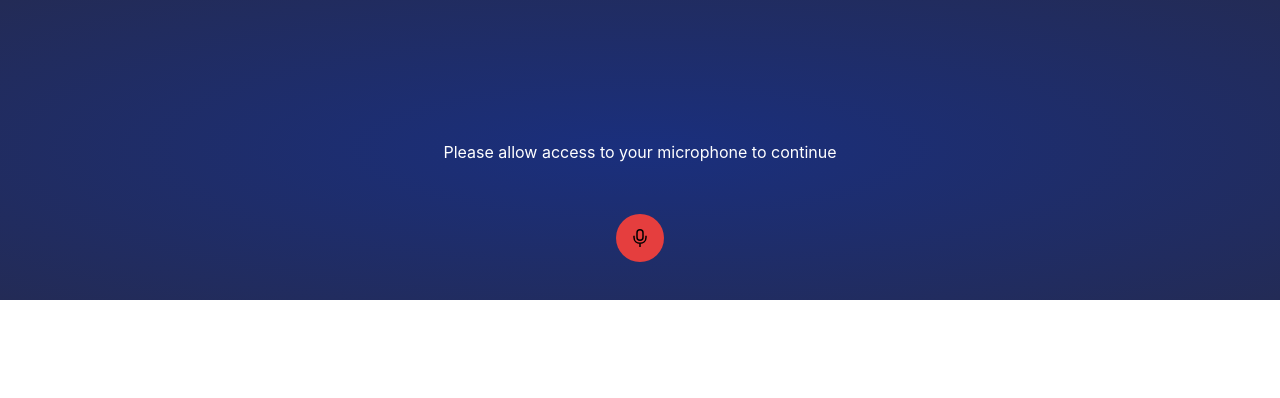
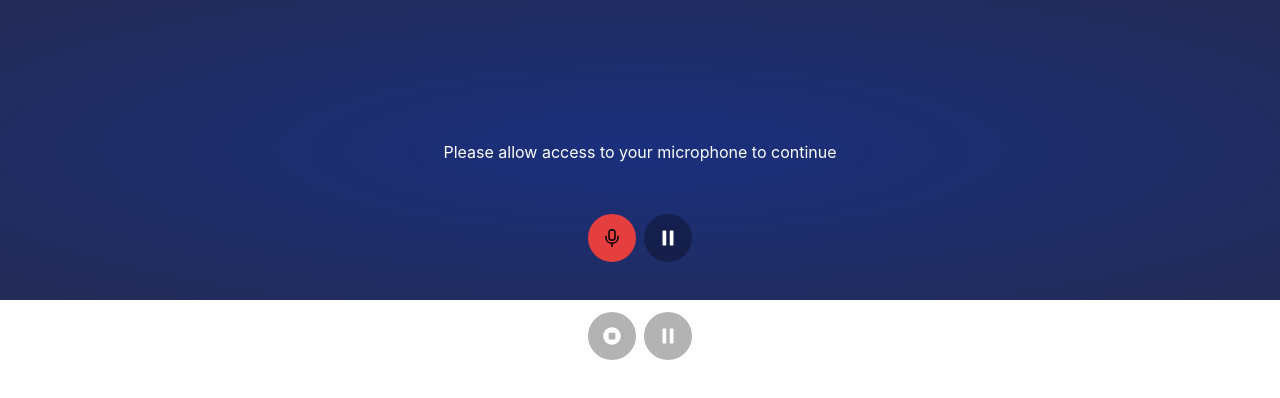
Before and after one commit to Purple-Sound/Purple-Sound-Web-App, a React (Vite) app: page / in a window 1280 px wide. Shown: the top 398 px of the page. Built offline with nearby package versions, Linux system fonts and the light colour scheme; no server answers.

Commit message:
Create New components Add Pause Button component Add Resume Button component

```diff
--- a/src/features/recorder/index.tsx
+++ b/src/features/recorder/index.tsx
@@ -1,7 +1,9 @@
 import { useState, useEffect } from "react";
-import { VStack, Text, TextProps, IconButtonProps } from "@chakra-ui/react";
+import { VStack, Text, TextProps, IconButtonProps, HStack } from "@chakra-ui/react";
 import { useMicrophoneStatus } from "../../hooks/use-microphone-status";
 import RecordButton from "./record-button";
+import PauseButton from "./pause-button";
+import StopButton from "./stop-button";
 
 function RecorderText(props: TextProps): JSX.Element {
   const micStatus = useMicrophoneStatus();
@@ -24,32 +26,58 @@ function MicButton(props: IconButtonProps): JSX.Element {
   return <RecordButton {...props} disabled={micStatus !== "granted"} />;
 }
 
-function handleMicPermissionSuccess() {}
+// referenced and modified from https://web.dev/media-recording-audio/#save-the-data-from-the-microphone
 
 const Recorder = (): JSX.Element => {
   const [isRecording, setIsRecording] = useState(false);
   const micStatus = useMicrophoneStatus();
+  const [audioStream, setAudioStream] = useState(
+    null as unknown as MediaStream
+  );
+  const [audioData, setAudioData] = useState([] as Blob[]);
+  const [mediaRecorder, setMediaRecorder] = useState(
+    null as unknown as MediaRecorder
+  );
+  const [recordedChunks, setRecordedChunks] = useState([] as Blob[]);
 
-  // get access to the mic
+  // request access to the audio stream
   useEffect(() => {
     navigator.mediaDevices
       .getUserMedia({ audio: true, video: false })
-      .then(handleMicPermissionSuccess);
+      .then((stream) => {
+        setAudioStream(stream);
+      })
+      .catch(console.error);
   }, [micStatus]);
 
-  const handleRecordButtonClick = (
-    e: React.MouseEvent<HTMLButtonElement, MouseEvent>
-  ) => {
-    setIsRecording;
-  };
+  function startRecording() {
+    if (mediaRecorder && mediaRecorder.state === "paused") {
+      mediaRecorder.resume();
+    } else {
+      const options = { mimeType: "audio/webm" };
+      const recordedChunks: Blob[] = [];
+      const newMediaRecorder = new MediaRecorder(audioStream, options);
+
+      newMediaRecorder.addEventListener("dataavailable", function (e) {
+        if (e.data.size > 0) recordedChunks.push(e.data);
+      });
+
+      setMediaRecorder(newMediaRecorder);
+      mediaRecorder.start();
+    }
+  }
 
   return (
     <VStack spacing="50px">
       <RecorderText mt="140px" color="white" />
-      <MicButton
-        aria-label="Start recording"
-        onClick={handleRecordButtonClick}
-      />
+      <HStack>
+        <MicButton aria-label="Start recording" onClick={startRecording} />
+        <PauseButton aria-label="Pause" />
+      </HStack>
+      <HStack>
+        <StopButton aria-label="Stop"/>
+        <PauseButton aria-label="Pause or Resume"/>
+      </HStack>
     </VStack>
   );
 };
--- /dev/null
+++ b/src/features/recorder/pause-button.tsx
@@ -0,0 +1,17 @@
+import { IconButton, IconButtonProps } from "@chakra-ui/react";
+import { GiPauseButton } from "react-icons/gi";
+
+const PauseButton = (props: IconButtonProps) => {
+  return (
+      <IconButton
+        {...props}
+        size="lg"
+        borderRadius="24px"
+        backgroundColor="rgba(0,0,0,.3)"
+        color="white"
+        icon={<GiPauseButton />}
+      />
+  );
+};
+
+export default PauseButton;
--- /dev/null
+++ b/src/features/recorder/stop-button.tsx
@@ -0,0 +1,17 @@
+import { IconButton, IconButtonProps } from "@chakra-ui/react";
+import { FaStopCircle } from "react-icons/fa";
+
+const StopButton = (props: IconButtonProps) => {
+  return (
+      <IconButton
+        {...props}
+        size="lg"
+        borderRadius="24px"
+        backgroundColor="rgba(0,0,0,.3)"
+        color="white"
+        icon={<FaStopCircle />}
+      />
+  );
+};
+
+export default StopButton;
```
